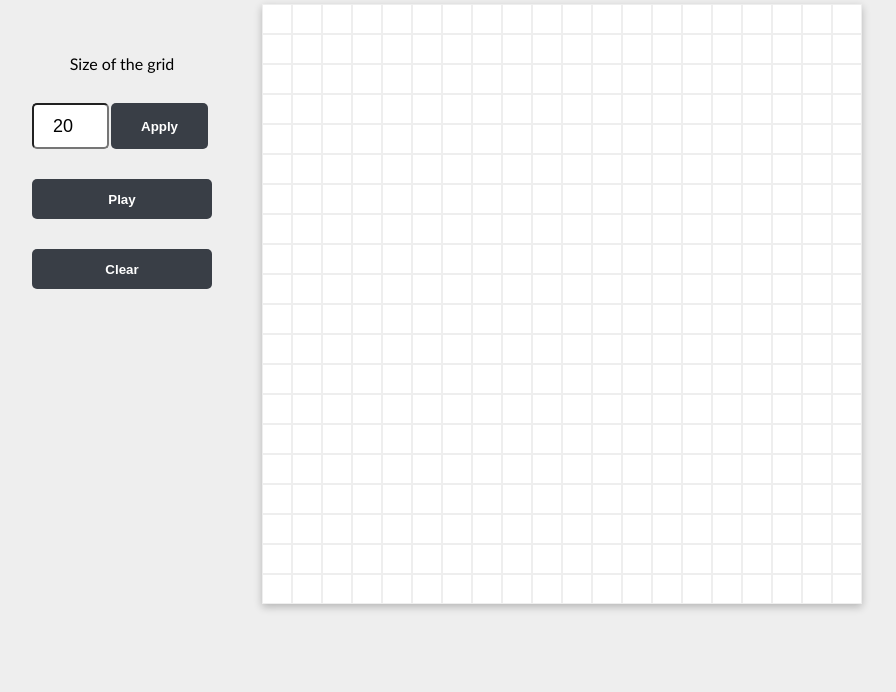
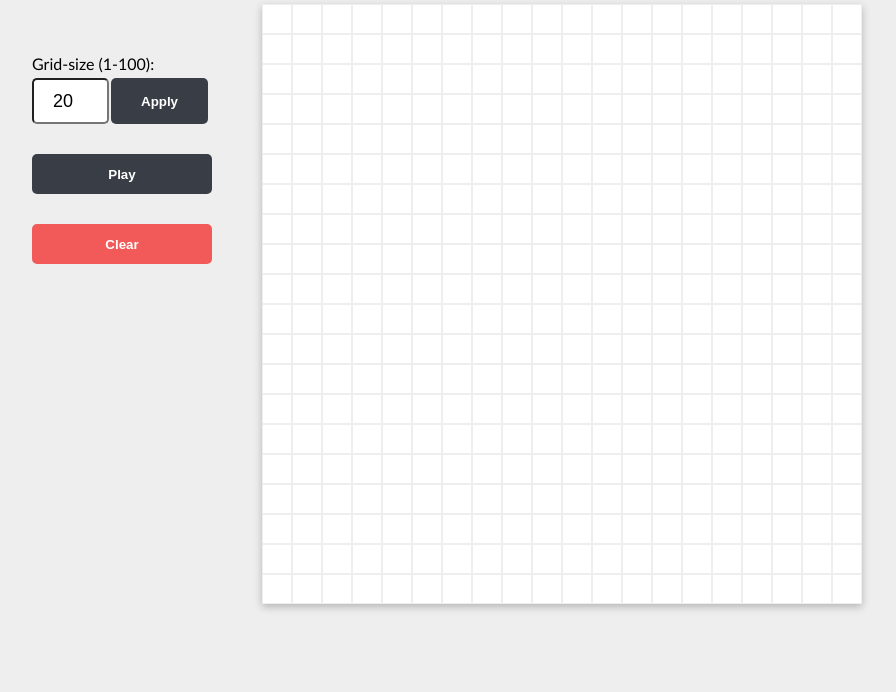
Before and after one commit to steffano0/game-of-life-js, a plain HTML site: page index.html in a window 1280 px wide. Shown: the part 108-800 px from the top of the page, without its empty margins (118-1014 px from the left). Drawn offline with Linux system fonts and the light colour scheme.

Commit message:
Change style of the main page

```diff
--- a/css/style.css
+++ b/css/style.css
@@ -80,7 +80,7 @@ h1 {
     gap: 30px;
 }
 
-button {
+#apply-btn, #play-btn {
     padding: 12.5px 30px;
     border: 0;
     border-radius: 5px;
@@ -91,13 +91,38 @@ button {
     -webkit-transition: all 0.5s;
   }
 
-button:hover {
+#clear-btn {
+    padding: 12.5px 30px;
+    border: 0;
+    border-radius: 5px;
+    background-color: #F15A59;
+    color: #ffffff;
+    font-weight: Bold;
+    transition: all 0.5s;
+    -webkit-transition: all 0.5s;
+}
+
+#clear-btn:hover {
+    background-color: #F15A59;
+    box-shadow: 0 0 20px rgba(0, 0, 0, 0.24);
+    transform: scale(1.05);
+}
+
+#clear-btn:active {
+    background-color: #F15A59;
+    transition: all 0.25s;
+    -webkit-transition: all 0.25s;
+    box-shadow: none;
+    transform: scale(0.98);
+}
+
+#play-btn:hover{
     background-color: #393E46;
     box-shadow: 0 0 20px rgba(0, 0, 0, 0.24);
-    transform: scale(1.1);
+    transform: scale(1.05);
 }
 
-button:active {
+#play-btn:active, #apply-btn:active {
     background-color: #393E46;
     transition: all 0.25s;
     -webkit-transition: all 0.25s;
@@ -105,6 +130,10 @@ button:active {
     transform: scale(0.98);
 }
 
+
+
+
+/*INPUT*/
 input{
     height: 2.5rem;
     border-radius: 5px;
@@ -112,7 +141,17 @@ input{
     font-size: large;
 }
 
+label{
+    text-align: left;
+}
+
 .size {
+    display: flex;
+    flex-direction: column;
+    gap: 5px;
+}
+
+.group {
     display: flex;
     gap: 2px;
 }
--- a/index.html
+++ b/index.html
@@ -10,13 +10,15 @@
 
 </head>
 <body>
-    <h1 class="title">Game-of-Life</h1>
+    <h1 class="title">Game of Life</h1>
     <div id="container">
         <div class="buttons">
-            <label for="grid-size">Size of the grid</label>
             <div class="size">
-                <input type="number" id="grid-size" min="1" max="100" value="20">
-                <button id="apply-btn"><span>Apply</span></button>
+                <label for="grid-size">Grid-size (1-100):</label>
+                <div class="group">
+                    <input type="number" id="grid-size" min="1" max="100" value="20">
+                    <button id="apply-btn"><span>Apply</span></button>
+                </div>
             </div>
             <button id="play-btn"><span>Play</span></button>
             <button id="clear-btn"><span>Clear</span></button>
```
